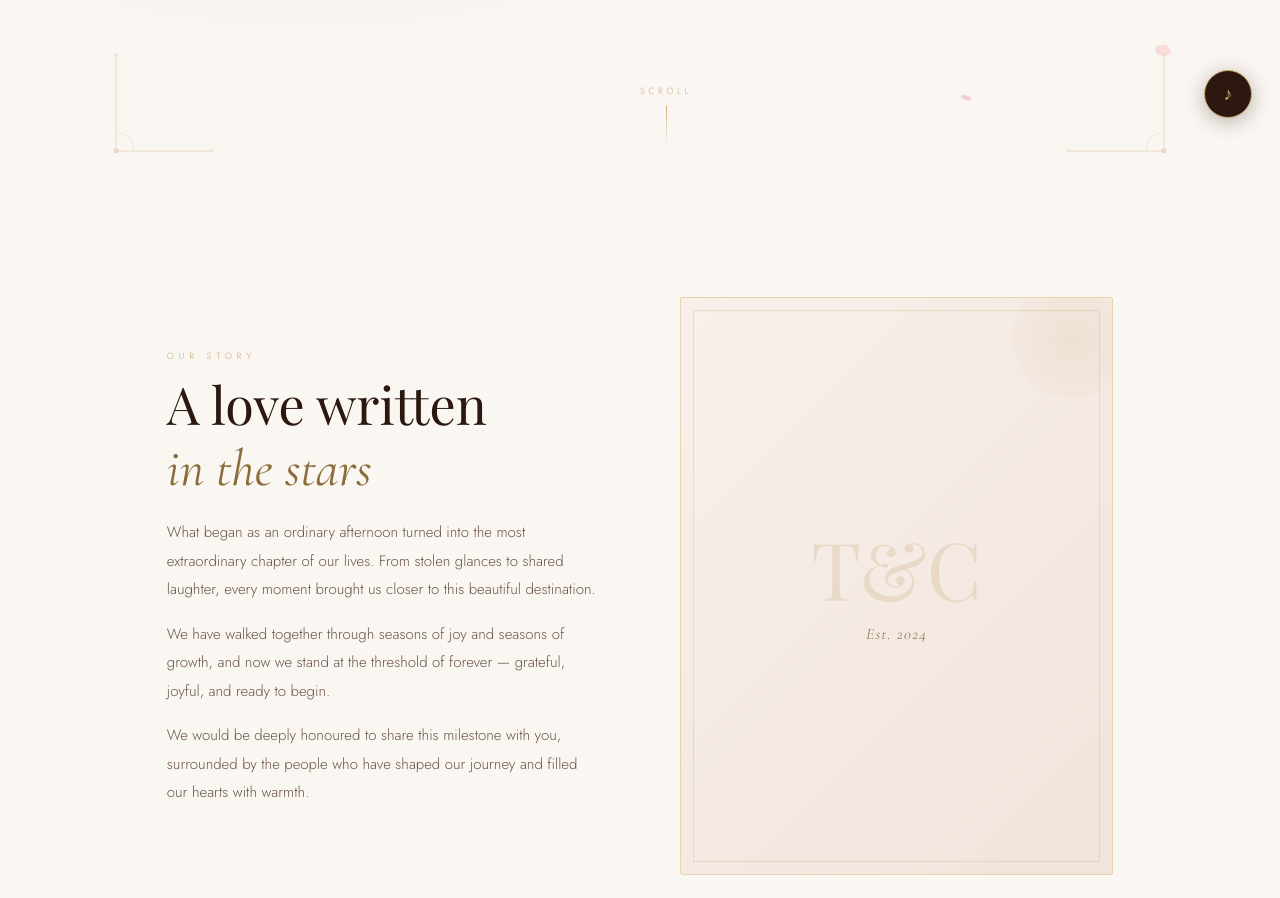
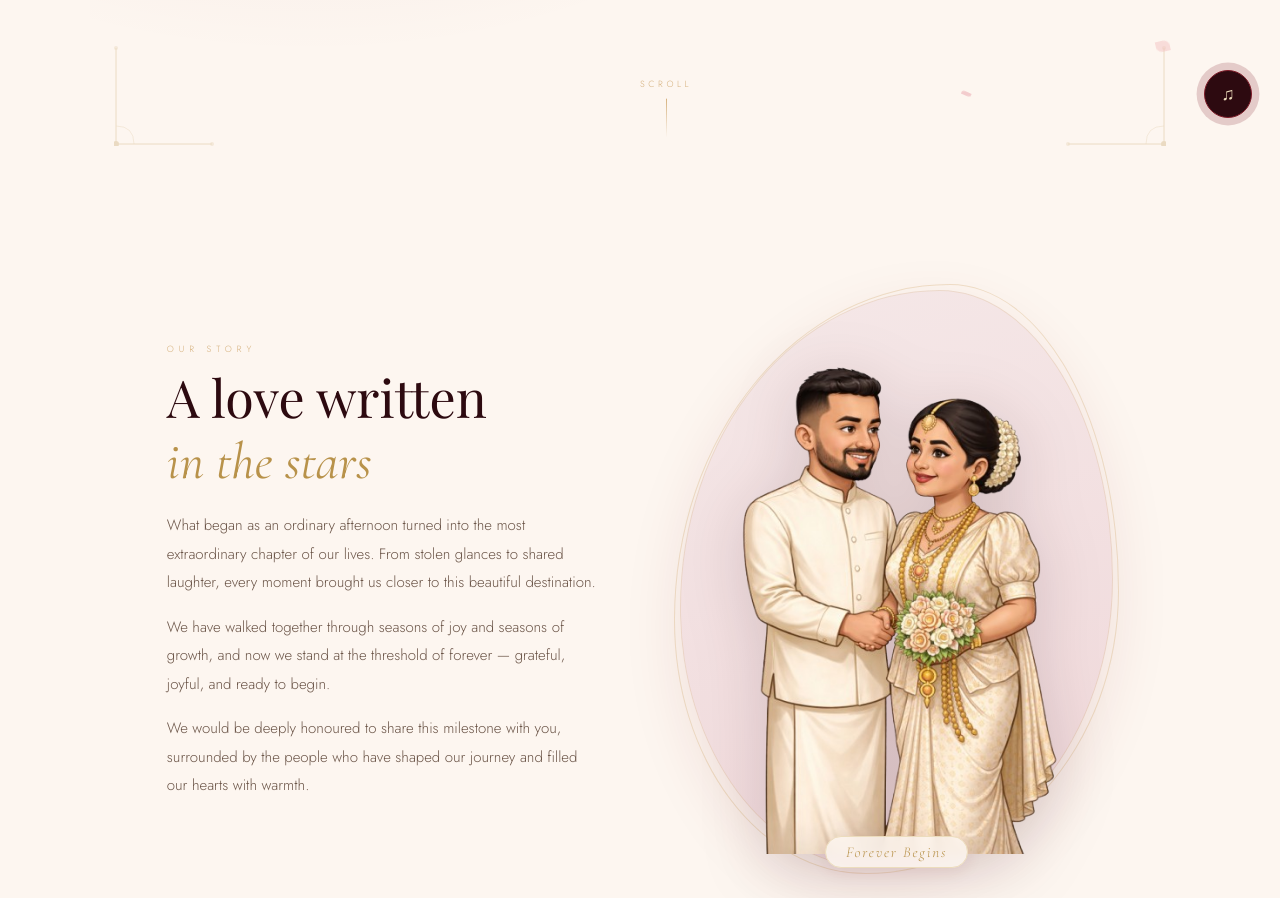
Before and after one commit to hansajaw/Wedding-Invitation, a plain HTML site: page index.html in a window 1280 px wide. Shown: the part 654-1552 px from the top of the page. Drawn offline with nearby package versions, Linux system fonts and the light colour scheme; a web font is replaced by a local one.

Commit message:
Fully Changed

```diff
--- a/index.html
+++ b/index.html
@@ -4,7 +4,7 @@
   <meta charset="UTF-8" />
   <meta name="viewport" content="width=device-width, initial-scale=1.0" />
   <title>Thilanka & Chirani — Wedding Invitation</title>
-  <meta name="description" content="You are warmly invited to celebrate the wedding of Hansaja & Partner on 10th June 2026." />
+  <meta name="description" content="You are warmly invited to celebrate the wedding of Thilanka & Chirani on 13th August 2026." />
   <meta property="og:title"       content="Thilanka & Chirani — Wedding Invitation" />
   <meta property="og:description" content="Join us on the most beautiful day of our lives." />
   <meta property="og:type"        content="website" />
@@ -15,27 +15,20 @@
 </head>
 <body>
 
-  <!-- Custom Cursor -->
   <div id="cursor"></div>
   <div id="cursor-ring"></div>
 
-  <!-- Music Button -->
   <button id="music-btn" title="Toggle ambient music" aria-label="Toggle ambient music">♪</button>
 
-  <!-- ── Loading Screen ── -->
   <div id="loader" role="status" aria-label="Loading invitation">
     <div class="loader-monogram">T&amp;C</div>
     <div class="loader-line"></div>
     <div class="loader-text">Loading your invitation</div>
   </div>
 
-  <!-- ═══════════════════════════════════════
-       HERO
-  ════════════════════════════════════════ -->
   <section id="hero" aria-label="Welcome">
     <div class="hero-bg"></div>
 
-    <!-- Corner SVG ornaments -->
     <svg class="ornament ornament-tl" viewBox="0 0 100 100" fill="none" xmlns="http://www.w3.org/2000/svg" aria-hidden="true">
       <path d="M2 98 L2 2 L98 2" stroke="#c9a96e" stroke-width="1"/>
       <path d="M2 2 Q 50 2 50 50 Q 50 2 98 2" stroke="#c9a96e" stroke-width="0.5" fill="none" opacity="0.5"/>
@@ -91,9 +84,6 @@
     </div>
   </section>
 
-  <!-- ═══════════════════════════════════════
-       OUR STORY
-  ════════════════════════════════════════ -->
   <section id="story" aria-labelledby="story-title">
     <div class="story-text">
       <span class="section-eyebrow reveal">Our Story</span>
@@ -115,10 +105,9 @@
     </div>
 
     <div class="story-visual reveal-right">
-      <div class="story-frame">
-        <div class="story-accent"></div>
-        <div class="story-monogram">T&amp;C</div>
-        <p class="story-caption">Est. 2024</p>
+      <div class="couple-image-wrap">
+        <img src="Images/Thilachira.png" alt="Thilanka & Chirani" class="couple-img" />
+        <p class="story-caption">Forever Begins</p>
       </div>
     </div>
   </section>
@@ -127,11 +116,10 @@
 
   <section id="parents-section" aria-labelledby="parents-title">
     <div class="parents-container">
-
       <div class="person-card reveal-left">
         <div class="parent-info">
           <span class="relation-tag">Beloved Daughter of</span>
-          <p class="parent-names">Mr. Ranaweera Jayalath <br> &<br>Mrs. Daya Manchanayaka</p>
+          <p class="parent-names">Mr. J. Ranaweera <br> &amp; <br>Mrs. M. M. D. Manchanayake</p>
         </div>
         <div class="individual-name-frame">
           <h2 class="script-name">Chirani</h2>
@@ -139,25 +127,21 @@
       </div>
 
       <div class="ampersand-divider reveal" data-delay="300">
-        <span>&</span>
+        <span>&amp;</span>
       </div>
 
       <div class="person-card reveal-right">
         <div class="parent-info">
           <span class="relation-tag">Beloved Son of</span>
-          <p class="parent-names">Mr. Erik Thilakarathne <br>&<br>Mrs. Priyanthi Rathnayaka</p>
+          <p class="parent-names">Mr. K. A. E. Thilakarathna <br>&amp;<br>Mrs. R. M. M. P. Rathnayake</p>
         </div>
         <div class="individual-name-frame">
           <h2 class="script-name">Thilanka</h2>
         </div>
       </div>
-
     </div>
   </section>
 
-  <!-- ═══════════════════════════════════════
-       WEDDING DETAILS
-  ════════════════════════════════════════ -->
   <div id="details" aria-labelledby="details-title">
     <span class="section-eyebrow reveal">Mark Your Calendar</span>
     <h2 class="section-title reveal" id="details-title">
@@ -175,7 +159,7 @@
         <span class="detail-icon">🕙</span>
         <span class="detail-label">Ceremony</span>
         <p class="detail-value">10:30 AM - 4:00 PM</p>
-        <p class="detail-sub">Poruwa Ceremony at 10:13 PM</p>
+        <p class="detail-sub">Poruwa Ceremony at 10:13 AM</p>
       </div>
       <div class="detail-card reveal" role="listitem" style="transition-delay:0.3s">
         <span class="detail-icon">🏛️</span>
@@ -184,13 +168,8 @@
         <p class="detail-sub">Girithale, Sri Lanka</p>
       </div>
     </div>
-
-
   </div>
 
-  <!-- ═══════════════════════════════════════
-       COUNTDOWN
-  ════════════════════════════════════════ -->
   <div id="countdown-section" aria-label="Countdown to wedding">
     <span class="section-eyebrow reveal">Counting Down</span>
     <h2 class="section-title reveal">The Big Day<br><em>is almost here</em></h2>
@@ -218,9 +197,6 @@
     </div>
   </div>
 
-  <!-- ═══════════════════════════════════════
-       LOCATION
-  ════════════════════════════════════════ -->
   <section id="location" aria-labelledby="location-title">
     <span class="section-eyebrow reveal">Getting There</span>
     <h2 class="section-title reveal" id="location-title">
@@ -245,9 +221,6 @@
 
   <div class="ornamental-divider reveal">❧ &nbsp; ❧ &nbsp; ❧</div>
 
-  <!-- ═══════════════════════════════════════
-       RSVP
-  ════════════════════════════════════════ -->
   <section id="rsvp" aria-labelledby="rsvp-title">
     <span class="section-eyebrow reveal">Kindly Reply</span>
     <h2 class="section-title reveal" id="rsvp-title">
@@ -259,20 +232,11 @@
     </p>
 
     <form id="rsvp-form" class="reveal" novalidate aria-label="RSVP Form">
-      <div class="form-row">
-        <div class="form-group">
-          <label for="fname">First Name</label>
-          <input type="text" id="fname" name="fname" placeholder="Amara" required />
-        </div>
-        <div class="form-group">
-          <label for="lname">Last Name</label>
-          <input type="text" id="lname" name="lname" placeholder="Perera" required />
-        </div>
+      <div class="form-group">
+        <label for="fname">Full Name</label>
+        <input type="text" id="fname" name="fname" placeholder="Amara Perera" required />
       </div>
-      <div class="form-group">
-        <label for="email">Email Address</label>
-        <input type="email" id="email" name="email" placeholder="you@example.com" required />
-      </div>
+
       <div class="form-row">
         <div class="form-group">
           <label for="attendance">Attendance</label>
@@ -292,10 +256,12 @@
           </select>
         </div>
       </div>
+
       <div class="form-group">
         <label for="dietary">Message</label>
         <textarea id="dietary" name="dietary" placeholder="A note for the couple…"></textarea>
       </div>
+
       <div style="text-align:center;margin-top:8px;">
         <button type="submit" class="btn-rsvp"><span>Send RSVP</span></button>
       </div>
@@ -307,9 +273,6 @@
     </div>
   </section>
 
-  <!-- ═══════════════════════════════════════
-       FOOTER
-  ════════════════════════════════════════ -->
   <footer role="contentinfo">
     <div class="footer-monogram">T &amp; C</div>
     <p class="footer-verse">
--- a/script.js
+++ b/script.js
@@ -10,6 +10,16 @@ window.addEventListener('load', () => {
   setTimeout(() => {
     const loader = document.getElementById('loader');
     if (loader) loader.classList.add('hidden');
+
+    // Auto-play music after page loads
+    weddingSong.play().then(() => {
+      playing = true;
+      musicBtn.textContent = '♫';
+      musicBtn.classList.add('playing');
+      fadeMusic(0.5, 2000);
+    }).catch(() => {
+      // Browser blocked autoplay — user must click the music button instead
+    });
   }, 2400);
 });
 
@@ -213,61 +223,74 @@ document.getElementById('map-btn')?.addEventListener('click', () => {
   window.open('https://maps.app.goo.gl/iQBjtmKNrXyNw6HV6', '_blank'); // Update with actual venue link
 });
 
-// ── 9. Music Toggle (MP3 Song) ──────────────────
+// ── 9. Music Toggle (MP3 Song with Reliable Fade) ──────────────────
 const musicBtn = document.getElementById('music-btn');
 const weddingSong = new Audio('Music/song.mp3');
 weddingSong.loop = true;
+weddingSong.preload = 'auto'; // Helps mobile start the song faster
 weddingSong.volume = 0;
 
 let playing = false;
 let fadeInterval;
 
+/**
+ * Robust Fade Function
+ * @param {number} targetVolume - Volume to reach (0 to 1)
+ * @param {number} duration - Time in ms
+ * @param {function} callback - Function to run after fade finishes
+ */
 function fadeMusic(targetVolume, duration, callback) {
   clearInterval(fadeInterval);
 
-  // Calculate how often to change the volume (every 50ms)
-  const steps = duration / 50;
+  const stepTime = 50; // Update every 50ms
+  const steps = duration / stepTime;
   const volumeStep = (targetVolume - weddingSong.volume) / steps;
 
   fadeInterval = setInterval(() => {
     let nextVolume = weddingSong.volume + volumeStep;
 
-    // Check if we reached or passed the target
+    // Boundary checks to ensure we don't go past target or out of [0, 1] range
     if ((volumeStep > 0 && nextVolume >= targetVolume) ||
         (volumeStep < 0 && nextVolume <= targetVolume)) {
-      weddingSong.volume = targetVolume;
+
+      weddingSong.volume = Math.max(0, Math.min(1, targetVolume));
       clearInterval(fadeInterval);
       if (callback) callback();
     } else {
-      weddingSong.volume = nextVolume;
+      // Ensure volume stays within valid Audio object limits
+      weddingSong.volume = Math.max(0, Math.min(1, nextVolume));
     }
-  }, 50);
+  }, stepTime);
 }
 
 musicBtn?.addEventListener('click', () => {
   if (!playing) {
-    // 1. Set State
     playing = true;
 
-    // 2. Visual Update
+    // UI Feedback
     musicBtn.textContent = '♫';
     musicBtn.classList.add('playing');
 
-    // 3. Audio Logic
-    weddingSong.play().catch(err => console.log("Playback blocked."));
-    fadeMusic(0.5, 2000); // Fade up to 50%
+    // Start Audio
+    weddingSong.play().then(() => {
+      fadeMusic(0.5, 2000); // Fade up to 50% over 2 seconds
+    }).catch(err => {
+      console.warn("Playback blocked by browser policy. Interaction required.");
+      playing = false; // Reset state if blocked
+    });
 
   } else {
-    // 1. Set State
     playing = false;
 
-    // 2. Visual Update (Instant feedback)
+    // UI Feedback (Instant)
     musicBtn.textContent = '♪';
     musicBtn.classList.remove('playing');
 
-    // 3. Audio Logic (Fade out then pause)
+    // Audio Logic: Fade out then pause
     fadeMusic(0, 1000, () => {
       weddingSong.pause();
+      // Ensure it stays at 0 for the next fade-in
+      weddingSong.volume = 0;
     });
   }
 });
--- a/style.css
+++ b/style.css
@@ -1,14 +1,14 @@
 @import url('https://fonts.googleapis.com/css2?family=Cormorant+Garamond:ital,wght@0,300;0,400;1,300;1,400&family=Playfair+Display:ital,wght@0,400;0,700;1,400&family=Jost:wght@200;300;400&display=swap');
 
 :root {
-  --gold: #c9a96e;
-  --gold-light: #e8d5b0;
-  --gold-dark: #8a6d3b;
-  --blush: #f2e8e5;
-  --rose: #c97b84;
-  --deep: #2c1810;
-  --cream: #faf6f1;
-  --ink: #3a2a20;
+  --gold: #d4af7a;           /* Champagne Gold — main accent */
+  --gold-light: #ecdcbc;     /* Pale Champagne — soft borders & dividers */
+  --gold-dark: #b8924a;      /* Antique Gold — labels & dark accents */
+  --blush: #f5e8e8;          /* Burgundy Blush — light section backgrounds */
+  --rose: #7d1a27;           /* Burgundy — primary brand colour */
+  --deep: #2d0a10;           /* Deep Claret — dark panels & loader */
+  --cream: #fdf6f0;          /* Blush Ivory — page background */
+  --ink: #3a1520;            /* Dark Claret Ink — body text */
   --white: #fff;
 }
 
@@ -85,8 +85,8 @@ body:hover #cursor { opacity: 1; }
   animation: fadeUp 1s ease forwards 0.8s;
 }
 @keyframes shimmer {
-  from { text-shadow: 0 0 20px rgba(201,169,110,0.3); }
-  to   { text-shadow: 0 0 60px rgba(201,169,110,0.8), 0 0 100px rgba(201,169,110,0.3); }
+  from { text-shadow: 0 0 20px rgba(212,175,122,0.3); }
+  to   { text-shadow: 0 0 60px rgba(212,175,122,0.8), 0 0 100px rgba(212,175,122,0.3); }
 }
 @keyframes lineGrow {
   to { width: 180px; }
@@ -106,8 +106,8 @@ body:hover #cursor { opacity: 1; }
 .hero-bg {
   position: absolute; inset: 0;
   background:
-    radial-gradient(ellipse 80% 60% at 20% 50%, rgba(201,123,132,0.08) 0%, transparent 60%),
-    radial-gradient(ellipse 60% 80% at 80% 30%, rgba(201,169,110,0.07) 0%, transparent 55%),
+    radial-gradient(ellipse 80% 60% at 20% 50%, rgba(125,26,39,0.07) 0%, transparent 60%),
+    radial-gradient(ellipse 60% 80% at 80% 30%, rgba(212,175,122,0.07) 0%, transparent 55%),
     var(--cream);
 }
 
@@ -172,12 +172,12 @@ body:hover #cursor { opacity: 1; }
   animation: fadeUp 1s ease forwards 1.9s;
 }
 .hero-divider span { flex: 1; height: 1px; background: var(--gold-light); }
-.hero-divider .diamond {
+/* .hero-divider .diamond {
   width: 8px; height: 8px;
   background: var(--gold);
   transform: rotate(45deg);
   flex-shrink: 0;
-}
+} */
 
 .hero-date {
   font-family: 'Cormorant Garamond', serif;
@@ -279,42 +279,70 @@ section {
   position: relative;
   aspect-ratio: 3/4;
 }
-.story-frame {
+
+/* ── Couple Image ── */
+.couple-image-wrap {
   width: 100%; height: 100%;
-  border: 1px solid var(--gold-light);
-  border-radius: 2px;
-  background: linear-gradient(135deg, #f9f0eb 0%, #f0e4dc 100%);
-  display: flex; align-items: center; justify-content: center;
-  flex-direction: column;
-  gap: 16px;
   position: relative;
-  overflow: hidden;
+  display: flex; flex-direction: column;
+  align-items: center; justify-content: flex-end;
+  gap: 0;
 }
-.story-frame::before {
+
+/* Decorative background plate behind the image */
+.couple-image-wrap::before {
   content: '';
-  position: absolute; inset: 12px;
-  border: 1px solid rgba(201,169,110,0.3);
+  position: absolute;
+  inset: 0;
+  background: linear-gradient(160deg, var(--blush) 0%, #f0d8da 100%);
+  border-radius: 60% 40% 55% 45% / 55% 50% 50% 45%;
+  z-index: 0;
+  box-shadow:
+    0 20px 60px rgba(125,26,39,0.10),
+    inset 0 0 0 1px rgba(212,175,122,0.25);
+}
+
+/* Gold shimmer ring */
+.couple-image-wrap::after {
+  content: '';
+  position: absolute;
+  inset: -6px;
+  border-radius: 62% 38% 57% 43% / 57% 52% 48% 43%;
+  border: 1.5px solid rgba(212,175,122,0.35);
+  z-index: 0;
   pointer-events: none;
 }
-.story-monogram {
-  font-family: 'Playfair Display', serif;
-  font-size: 80px;
-  color: rgba(201,169,110,0.25);
-  line-height: 1;
+
+.couple-img {
+  position: relative;
+  z-index: 1;
+  width: 92%;
+  height: 92%;
+  object-fit: contain;
+  object-position: center bottom;
+  filter: drop-shadow(0 12px 32px rgba(45,10,16,0.15));
+  transition: transform 0.6s cubic-bezier(0.23, 1, 0.32, 1);
 }
+
+.couple-image-wrap:hover .couple-img {
+  transform: translateY(-6px) scale(1.02);
+}
+
 .story-caption {
+  position: relative;
+  z-index: 2;
   font-family: 'Cormorant Garamond', serif;
   font-style: italic;
-  font-size: 16px;
+  font-size: 15px;
   color: var(--gold-dark);
-  letter-spacing: 0.08em;
-}
-.story-accent {
-  position: absolute;
-  top: -20px; right: -20px;
-  width: 120px; height: 120px;
-  border-radius: 50%;
-  background: radial-gradient(circle, rgba(201,169,110,0.15), transparent);
+  letter-spacing: 0.12em;
+  background: rgba(253,246,240,0.85);
+  padding: 6px 20px;
+  border: 1px solid var(--gold-light);
+  border-radius: 40px;
+  margin-top: -18px;
+  backdrop-filter: blur(4px);
+  box-shadow: 0 4px 16px rgba(125,26,39,0.08);
 }
 
 /* ── PARENTS & NAMES SECTION ── */
@@ -362,10 +390,9 @@ section {
 .individual-name-frame {
   background: #fff;
   padding: 50px 30px;
-  /* Specific organic shape from image */
   border-radius: 80px 15px 80px 15px;
-  box-shadow: 0 15px 45px rgba(0,0,0,0.04);
-  border: 1px solid rgba(201,169,110,0.15);
+  box-shadow: 0 15px 45px rgba(45,10,16,0.07);
+  border: 1px solid rgba(125,26,39,0.12);
   transition: transform 0.4s cubic-bezier(0.175, 0.885, 0.32, 1.275);
   display: block;
 }
@@ -390,7 +417,7 @@ section {
   font-family: 'Cormorant Garamond', serif;
   font-style: italic;
   font-size: 28px;
-  box-shadow: 0 6px 20px rgba(201,123,132,0.35);
+  box-shadow: 0 6px 20px rgba(125,26,39,0.4);
   z-index: 2;
 }
 
@@ -430,11 +457,11 @@ section {
   margin-top: 60px;
   max-width: 900px;
   margin-left: auto; margin-right: auto;
-  border: 1px solid rgba(201,169,110,0.2);
+  border: 1px solid rgba(212,175,122,0.2);
 }
 .detail-card {
   padding: 48px 32px;
-  border: 1px solid rgba(201,169,110,0.15);
+  border: 1px solid rgba(212,175,122,0.15);
   background: rgba(255,255,255,0.02);
   transition: background 0.4s;
   position: relative;
@@ -443,7 +470,7 @@ section {
 .detail-card::before {
   content: '';
   position: absolute; inset: 0;
-  background: radial-gradient(circle at center, rgba(201,169,110,0.06), transparent);
+  background: radial-gradient(circle at center, rgba(125,26,39,0.1), transparent);
   opacity: 0;
   transition: opacity 0.4s;
 }
@@ -511,8 +538,8 @@ section {
 .form-group input:focus,
 .form-group select:focus,
 .form-group textarea:focus {
-  border-color: var(--gold);
-  background: rgba(201,169,110,0.04);
+  border-color: var(--rose);
+  background: rgba(125,26,39,0.04);
 }
 .form-group textarea { resize: vertical; min-height: 100px; }
 .form-row { display: grid; grid-template-columns: 1fr 1fr; gap: 16px; }
@@ -537,20 +564,20 @@ section {
 .btn-rsvp::before {
   content: '';
   position: absolute; inset: 0;
-  background: var(--gold);
+  background: var(--rose);
   transform: translateX(-100%);
   transition: transform 0.4s ease;
   z-index: 0;
 }
 .btn-rsvp:hover::before { transform: translateX(0); }
-.btn-rsvp:hover { color: var(--deep); border-color: var(--gold); }
+.btn-rsvp:hover { color: var(--cream); border-color: var(--rose); }
 .btn-rsvp span { position: relative; z-index: 1; }
 
 .rsvp-success {
   display: none;
   padding: 32px;
   border: 1px solid var(--gold-light);
-  background: rgba(201,169,110,0.06);
+  background: rgba(125,26,39,0.05);
   text-align: center;
 }
 .rsvp-success.show { display: block; }
@@ -565,7 +592,7 @@ section {
   margin-top: 48px;
   height: 320px;
   border: 1px solid var(--gold-light);
-  background: linear-gradient(135deg, #f9f0eb, #ede0d8);
+  background: linear-gradient(135deg, #fdf0f0, #f5dfe0);
   display: flex; flex-direction: column;
   align-items: center; justify-content: center;
   gap: 16px;
@@ -578,7 +605,7 @@ section {
   background: repeating-linear-gradient(
     45deg,
     transparent, transparent 30px,
-    rgba(201,169,110,0.04) 30px, rgba(201,169,110,0.04) 31px
+    rgba(125,26,39,0.03) 30px, rgba(125,26,39,0.03) 31px
   );
 }
 .map-icon { font-size: 40px; }
@@ -601,11 +628,11 @@ section {
   cursor: pointer;
   margin-top: 24px;
 }
-.btn-map:hover { background: var(--gold); color: var(--deep); }
+.btn-map:hover { background: var(--rose); color: var(--cream); border-color: var(--rose); }
 
 /* ── Countdown ── */
 #countdown-section {
-  background: linear-gradient(135deg, var(--blush), #ede0d8);
+  background: linear-gradient(135deg, var(--blush), #f0d8da);
   padding: clamp(60px, 10vw, 100px) 20px;
   text-align: center;
   max-width: 100%;
@@ -720,19 +747,19 @@ footer small {
   width: 48px; height: 48px;
   border-radius: 50%;
   background: var(--deep);
-  border: 1px solid var(--gold);
-  color: var(--gold);
+  border: 1px solid var(--rose);
+  color: var(--gold-light);
   font-size: 18px;
   display: flex; align-items: center; justify-content: center;
   cursor: pointer;
   z-index: 100;
   transition: all 0.3s;
-  box-shadow: 0 4px 20px rgba(44,24,16,0.3);
+  box-shadow: 0 4px 20px rgba(45,10,16,0.4);
 }
-#music-btn:hover { background: var(--gold); color: var(--deep); transform: scale(1.1); }
+#music-btn:hover { background: var(--rose); color: var(--cream); transform: scale(1.1); }
 #music-btn.playing { animation: rotateNote 3s linear infinite; }
 @keyframes rotateNote {
-  from { box-shadow: 0 0 0 0 rgba(201,169,110,0.4); }
-  70%  { box-shadow: 0 0 0 12px rgba(201,169,110,0); }
-  to   { box-shadow: 0 0 0 0 rgba(201,169,110,0); }
+  from { box-shadow: 0 0 0 0 rgba(125,26,39,0.5); }
+  70%  { box-shadow: 0 0 0 12px rgba(125,26,39,0); }
+  to   { box-shadow: 0 0 0 0 rgba(125,26,39,0); }
 }
```
Also changed, not shown: Images/Thilachira.png (added), 1 other file.
